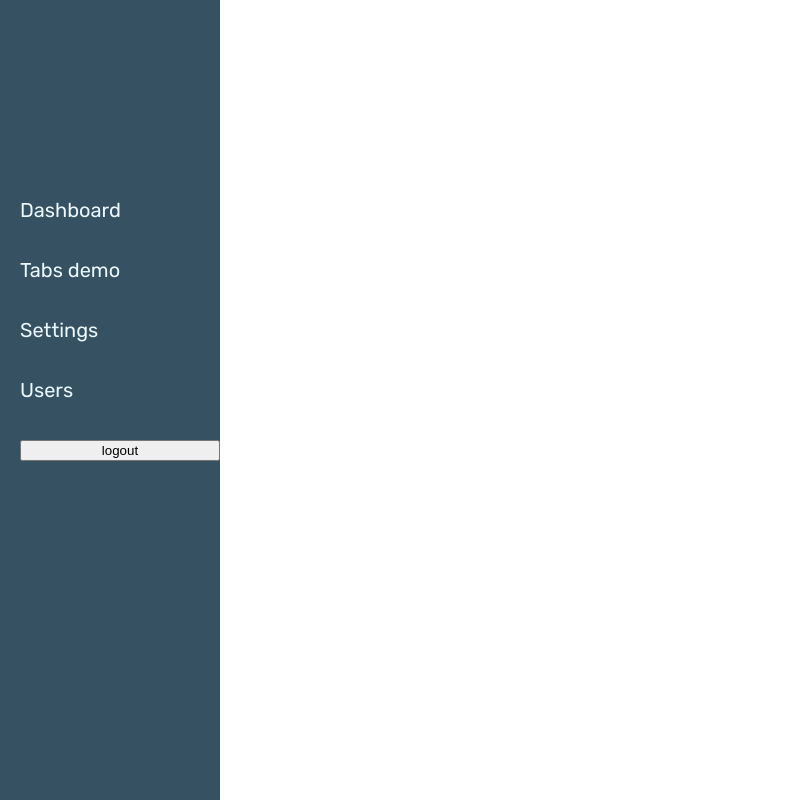
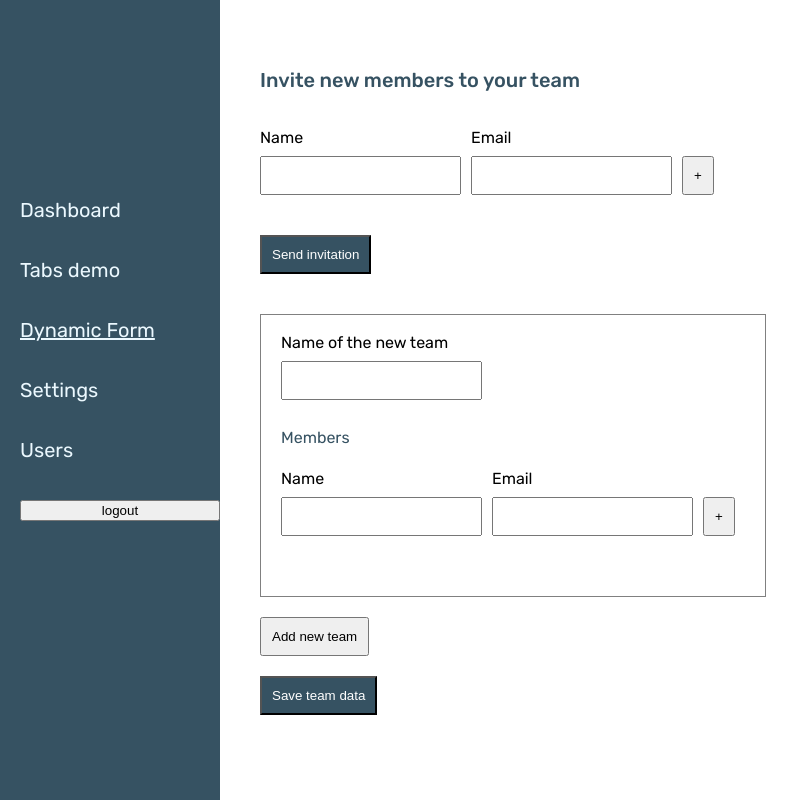
Before and after one commit to thebikashweb/react-router-6, a React (Create React App) app: page /dynamic-form in a window 1280 px wide. Shown: the top 800 px of the page, without its empty margins (0-809 px from the left). Built offline with nearby package versions, Linux system fonts and the light colour scheme; sample sign-in values are in the browser's storage.

Commit message:
Dynamic form with route and examples

```diff
--- a/package.json
+++ b/package.json
@@ -10,11 +10,13 @@
     "@types/node": "^16.7.13",
     "@types/react": "^17.0.20",
     "@types/react-dom": "^17.0.9",
+    "@types/uuid": "^8.3.4",
     "react": "^17.0.2",
     "react-dom": "^17.0.2",
     "react-router-dom": "^6.2.1",
     "react-scripts": "5.0.0",
     "typescript": "^4.4.2",
+    "uuid": "^8.3.2",
     "web-vitals": "^2.1.0"
   },
   "scripts": {
--- a/src/Routes.tsx
+++ b/src/Routes.tsx
@@ -9,6 +9,7 @@ import Login from "./components/Login"
 import Users from "./components/Users"
 import SingleUser from "./components/SingleUser"
 import NewUser from "./components/NewUser"
+import DynamicForm from "./components/DynamicForm"
 
 import Tab1 from "./components/Tab1"
 import Tab2 from "./components/Tab2"
@@ -35,6 +36,7 @@ const MainRoutes = () => (
 					<Route path="tab3" element={<Tab3 />} />
 				</Route>
 				<Route path="settings" element={<Settings />} />
+				<Route path="dynamic-form" element={<DynamicForm />} />
 				<Route
 					path="users"
 					element={<Users extraItem="test extra item from router" />}
--- /dev/null
+++ b/src/components/DynamicForm.tsx
@@ -0,0 +1,216 @@
+import React from "react"
+import {v4 as uuidv4} from "uuid"
+
+const DynamicForm = () => {
+	const [inviteMembers, setInviteMembers] = React.useState([
+		{
+			name: "",
+			email: "",
+			id: uuidv4(),
+		},
+	])
+
+	const [teamsMembers, setTeamMembers] = React.useState([
+		{
+			teamName: "",
+			id: uuidv4(),
+			members: [
+				{
+					name: "",
+					email: "",
+					id: uuidv4(),
+				},
+			],
+		},
+	])
+
+	//add new form field for adding member
+	const addMemberRow = () => {
+		//Todo generate random id
+
+		let _inviteMembers = [...inviteMembers]
+		_inviteMembers.push({
+			name: "",
+			email: "",
+			id: uuidv4(),
+		})
+		setInviteMembers(_inviteMembers)
+	}
+
+	//remove form field for adding member
+	const removeMemberRow = (id: string) => {
+		//Todo generate random id
+
+		let _inviteMembers = [...inviteMembers]
+		_inviteMembers = _inviteMembers.filter((member) => member.id !== id)
+		setInviteMembers(_inviteMembers)
+	}
+
+	//handle email row change
+	const handleMemberChange = (
+		id: string,
+		event: React.ChangeEvent<HTMLInputElement>,
+	) => {
+		//find the index to be changed
+		const index = inviteMembers.findIndex((m) => m.id === id)
+
+		let _inviteMembers = [...inviteMembers] as any
+		_inviteMembers[index][event.target.name] = event.target.value
+		setInviteMembers(_inviteMembers)
+	}
+
+	//handle invitation for members
+	const handleInvitation = () => {
+		console.table(inviteMembers)
+	}
+
+	//handle add team
+	const handleAddTeam = () => {
+		let _teamsMembers = [...teamsMembers]
+		_teamsMembers.push({
+			teamName: "",
+			id: uuidv4(),
+			members: [
+				{
+					name: "",
+					email: "",
+					id: uuidv4(),
+				},
+			],
+		})
+		setTeamMembers(_teamsMembers)
+	}
+
+	//handle new memeber inside selected team
+	const addNewMemberInTeam = (id: string) => {
+		const index = teamsMembers.findIndex((team) => team.id === id)
+		let _teamsMembers = [...teamsMembers]
+		_teamsMembers[index].members.push({
+			name: "",
+			email: "",
+			id: uuidv4(),
+		})
+		setTeamMembers(_teamsMembers)
+	}
+
+	//handle team data
+	const handleTeamData = (
+		id: string,
+		event: React.ChangeEvent<HTMLInputElement>,
+	) => {
+		const index = teamsMembers.findIndex((team) => team.id === id)
+
+		let _teamsMembers = [...teamsMembers] as any
+
+		_teamsMembers[index][event.target.name] = event.target.value
+		setTeamMembers(_teamsMembers)
+	}
+	//handle inner member data in team
+	const handleMemberInTeamData = (
+		teamId: string,
+		memberId: string,
+		event: React.ChangeEvent<HTMLInputElement>,
+	) => {
+		const teamIndex = teamsMembers.findIndex((team) => team.id === teamId)
+		let _teamsMembers = [...teamsMembers] as any
+		const memberIndex = teamsMembers[teamIndex].members.findIndex(
+			(m) => m.id === memberId,
+		)
+		_teamsMembers[teamIndex].members[memberIndex][event.target.name] =
+			event.target.value
+		setTeamMembers(_teamsMembers)
+	}
+
+	//save teams data
+	const saveTeamData = () => {
+		console.table(teamsMembers)
+	}
+
+	return (
+		<div className="dynamic-form">
+			<h2>Invite new members to your team</h2>
+
+			<div className="invite-member">
+				{inviteMembers.map((member) => (
+					<div className="form-row" key={member.id}>
+						<div className="input-group">
+							<label htmlFor="name">Name</label>
+							<input
+								name="name"
+								type="text"
+								onChange={(e) => handleMemberChange(member.id, e)}
+							/>
+						</div>
+						<div className="input-group">
+							<label htmlFor="email">Email</label>
+							<input
+								name="email"
+								type="text"
+								onChange={(e) => handleMemberChange(member.id, e)}
+							/>
+						</div>
+						{inviteMembers.length > 1 && (
+							<button onClick={() => removeMemberRow(member.id)}>-</button>
+						)}
+
+						<button onClick={addMemberRow}>+</button>
+					</div>
+				))}
+
+				<button className="btn-primary" onClick={handleInvitation}>
+					{" "}
+					Send invitation
+				</button>
+			</div>
+
+			{/** 2nd level dynamic example */}
+
+			<div className="row-section">
+				{teamsMembers.map((team) => (
+					<div className="row-section__inner" key={team.id}>
+						<div className="input-group">
+							<label htmlFor="team">Name of the new team</label>
+							<input
+								name="team"
+								onChange={(e) => handleTeamData(team.id, e)}
+								type="text"
+							/>
+							<h3>Members</h3>
+							{team.members.map((member) => (
+								<div className="form-row" key={member.id}>
+									<div className="input-group">
+										<label htmlFor="name">Name</label>
+										<input
+											name="name"
+											type="text"
+											onChange={(e) =>
+												handleMemberInTeamData(team.id, member.id, e)
+											}
+										/>
+									</div>
+									<div className="input-group">
+										<label htmlFor="email">Email</label>
+										<input
+											name="email"
+											type="text"
+											onChange={(e) =>
+												handleMemberInTeamData(team.id, member.id, e)
+											}
+										/>
+									</div>
+									<button onClick={() => addNewMemberInTeam(team.id)}>+</button>
+								</div>
+							))}
+						</div>
+					</div>
+				))}
+				<button onClick={handleAddTeam}>Add new team</button> <br />
+				<button className="btn-primary" onClick={saveTeamData}>
+					Save team data
+				</button>
+			</div>
+		</div>
+	)
+}
+
+export default DynamicForm
--- a/src/components/Sidebar.tsx
+++ b/src/components/Sidebar.tsx
@@ -1,49 +1,79 @@
-import React from 'react';
-import {Link, useLocation, useNavigate} from 'react-router-dom'
+import React from "react"
+import {Link, useLocation, useNavigate} from "react-router-dom"
 
-const  Sidebar=() =>{
-  const useAuth=()=>{
-    const user=localStorage.getItem('user')
-    if(user){
+const Sidebar = () => {
+	const useAuth = () => {
+		const user = localStorage.getItem("user")
+		if (user) {
 			return true
 		} else {
 			return false
 		}
 	}
-  const user=useAuth()
-    const location=useLocation()
-    const navigation=useNavigate()
+	const user = useAuth()
+	const location = useLocation()
+	const navigation = useNavigate()
 
-    const logout=()=>{
-      localStorage.removeItem('user')
-      navigation('/login')
+	const logout = () => {
+		localStorage.removeItem("user")
+		navigation("/login")
 	}
 
-  return <div className='sidebar'>
+	return (
+		<div className="sidebar">
 			<div className="sidebar__items">
-       {
-
-         user && <>
-         <Link to="/dashboard" className={location.pathname==='/dashboard'?'sidebar_active':''}>Dashboard</Link>
-         <Link to="/tabs" className={location.pathname.includes('/tabs')?'sidebar_active':''}>Tabs demo</Link>
-         <Link to="/settings" className={location.pathname==='/settings'?'sidebar_active':''}>Settings</Link>
-         <Link to="/users" className={location.pathname.includes('/users')?'sidebar_active':''}>Users</Link>
-         {
-           location.pathname!=='/login' &&   <button onClick={logout}>logout</button>
-         }
+				{user && (
+					<>
+						<Link
+							to="/dashboard"
+							className={
+								location.pathname === "/dashboard" ? "sidebar_active" : ""
+							}>
+							Dashboard
+						</Link>
+						<Link
+							to="/tabs"
+							className={
+								location.pathname.includes("/tabs") ? "sidebar_active" : ""
+							}>
+							Tabs demo
+						</Link>
+						<Link
+							to="/dynamic-form"
+							className={
+								location.pathname === "/dynamic-form" ? "sidebar_active" : ""
+							}>
+							Dynamic Form
+						</Link>
+						<Link
+							to="/settings"
+							className={
+								location.pathname === "/settings" ? "sidebar_active" : ""
+							}>
+							Settings
+						</Link>
+						<Link
+							to="/users"
+							className={
+								location.pathname.includes("/users") ? "sidebar_active" : ""
+							}>
+							Users
+						</Link>
+						{location.pathname !== "/login" && (
+							<button onClick={logout}>logout</button>
+						)}
 					</>
-       }
-       {
-         !user &&  <Link to="/login" className={location.pathname==='/login'?'sidebar_active':''}>Login</Link>
+				)}
+				{!user && (
+					<Link
+						to="/login"
+						className={location.pathname === "/login" ? "sidebar_active" : ""}>
+						Login
+					</Link>
+				)}
+			</div>
+		</div>
+	)
 }
 
-
-
-
-
-
-     </div>
-  </div>;
-}
-
-export default Sidebar;
+export default Sidebar
--- a/src/styles.css
+++ b/src/styles.css
@@ -143,3 +143,54 @@ h2{
 .new-user__form-group button{
     padding:10px;
 }
+
+.form-row{
+    display: flex;
+    margin-top:40px;
+    align-items: flex-end;
+    margin-bottom:40px;
+}
+.dynamic-form button {
+   padding:10px 10px;
+   max-height: 40px;
+}
+.input-group{
+    display: flex;
+    flex-direction: column;
+    align-items: flex-start;
+    margin-right:10px;
+
+}
+
+.input-group input{
+      padding:10px 10px;
+      margin-top:10px;
+
+}
+.form-row button {
+   padding:10px 10px;
+   max-height: 40px;
+}
+
+.row-section{
+    margin-top:40px;
+}
+.row-section  h3{
+    color:#365262;
+    margin-top:30px;
+}
+.row-section__inner{
+    border:1px solid grey;
+    padding:20px;
+    margin-bottom:20px;
+}
+.row-section .form-row{
+    margin-top:25px;
+}
+.row-section .btn-primary{
+    margin-top:20px;
+}
+.btn-primary{
+    background-color:#365262;
+    color:white;
+}
```
Also changed, not shown: 1 other file (tests, documents, lock files or other folders). Lines whose indentation alone changed are shown as unchanged.
